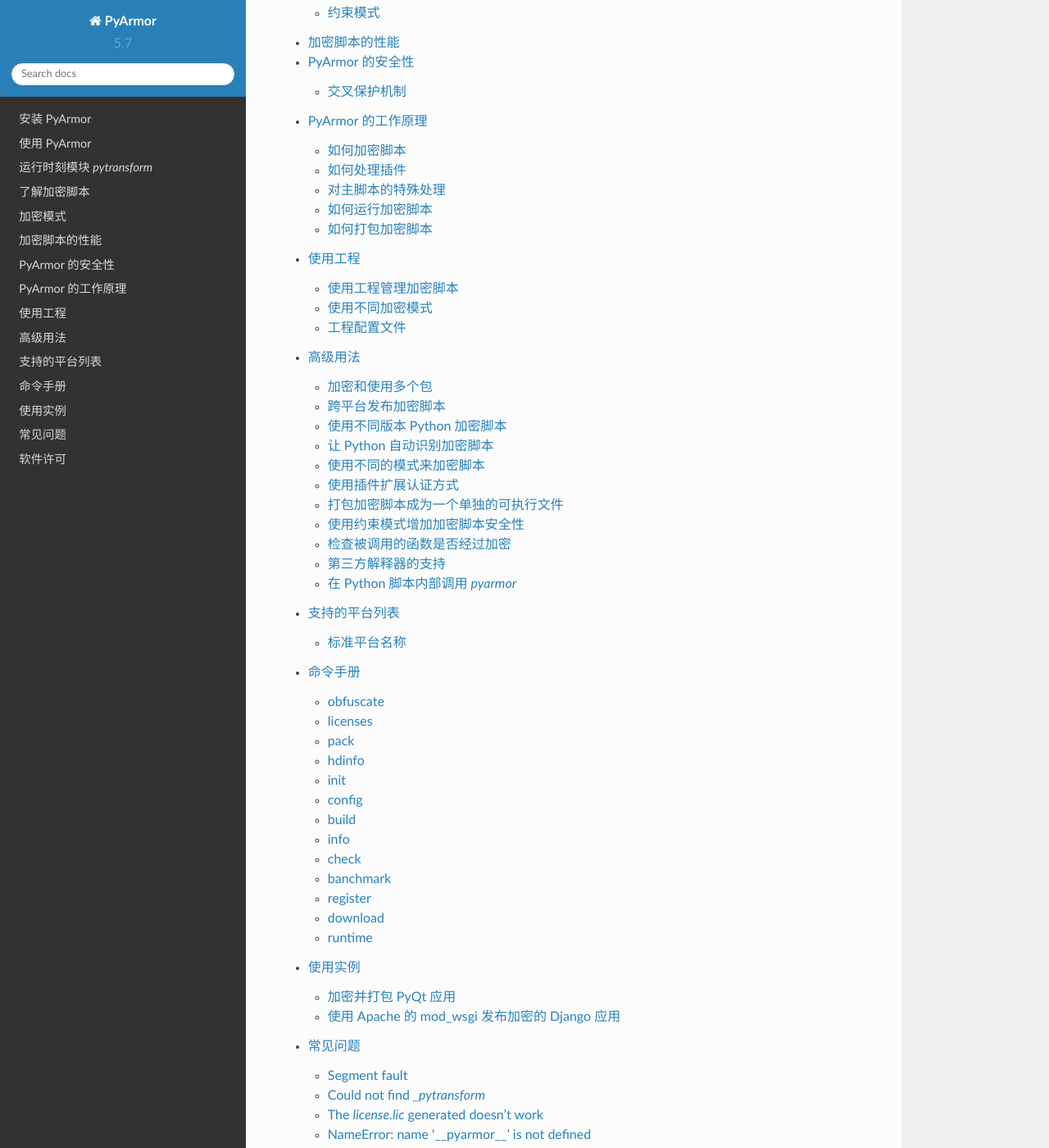
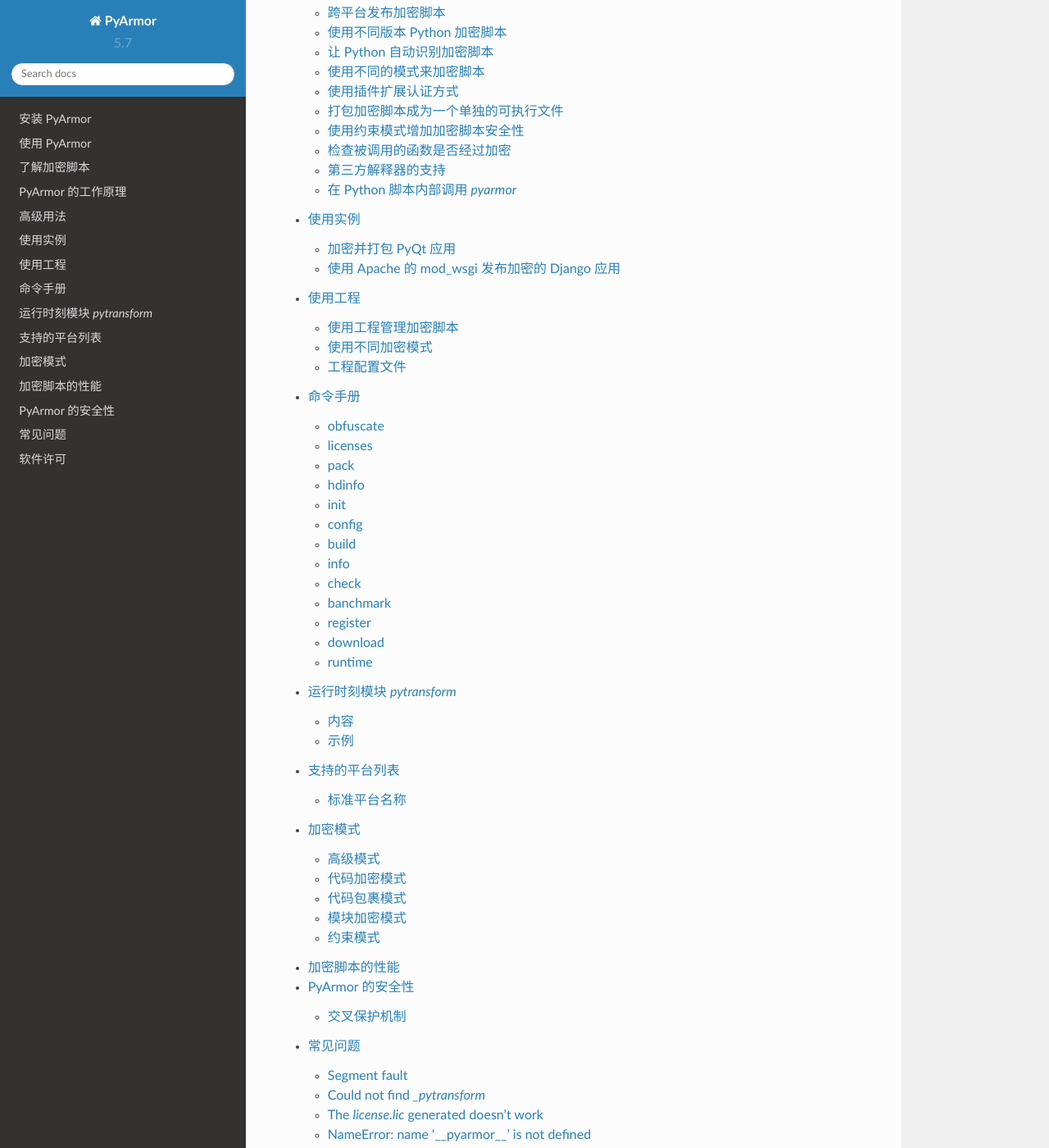
Before and after one commit to dashingsoft/pyarmor-docs-zh, a Sphinx documentation site: the page built from docs/index.rst, in a window 1280 px wide and 1400 px high, scrolled down 1451 px. Shown: the whole window at 82% size. Built offline with Sphinx 7.4.7 and the Read the Docs theme 2.0.0, drawn with Linux system fonts in a browser that asks for light colours; some of the changed text lies outside the part shown.

Commit message:
Change section order

```diff
--- a/docs/index.rst
+++ b/docs/index.rst
@@ -31,17 +31,17 @@
 
    installation
    usage
+   understand-obfuscated-scripts
+   how-to-do
+   advanced
+   examples
+   project
+   man
    pytransform
-   understand-obfuscated-scripts
+   platforms
    mode
    performance
    security
-   how-to-do
-   project
-   advanced
-   platforms
-   man
-   examples
    questions
    license
 
```
